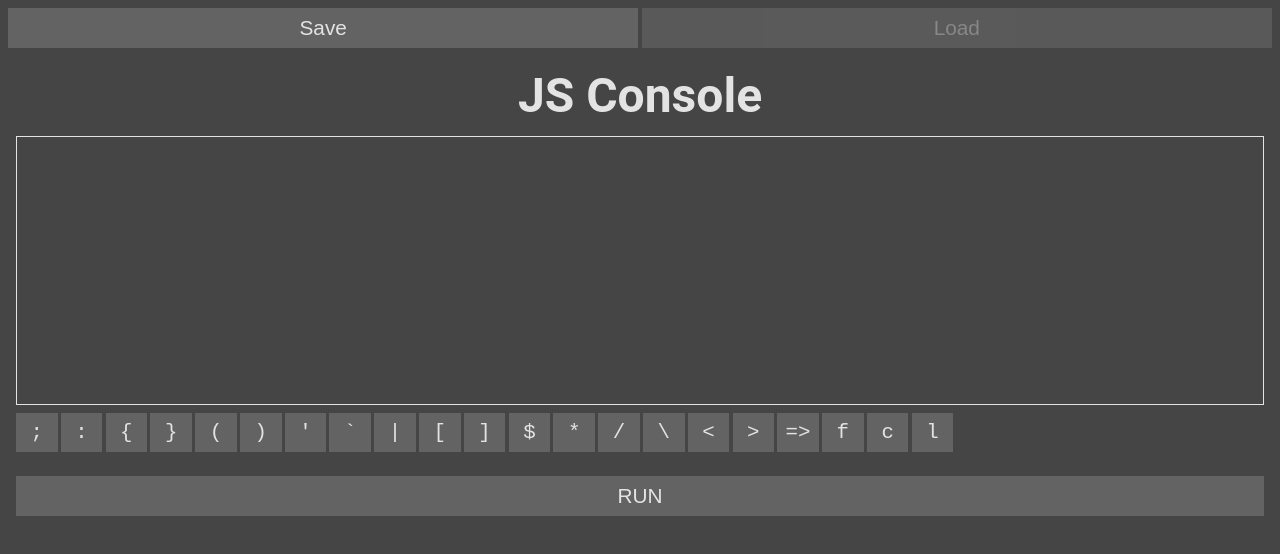
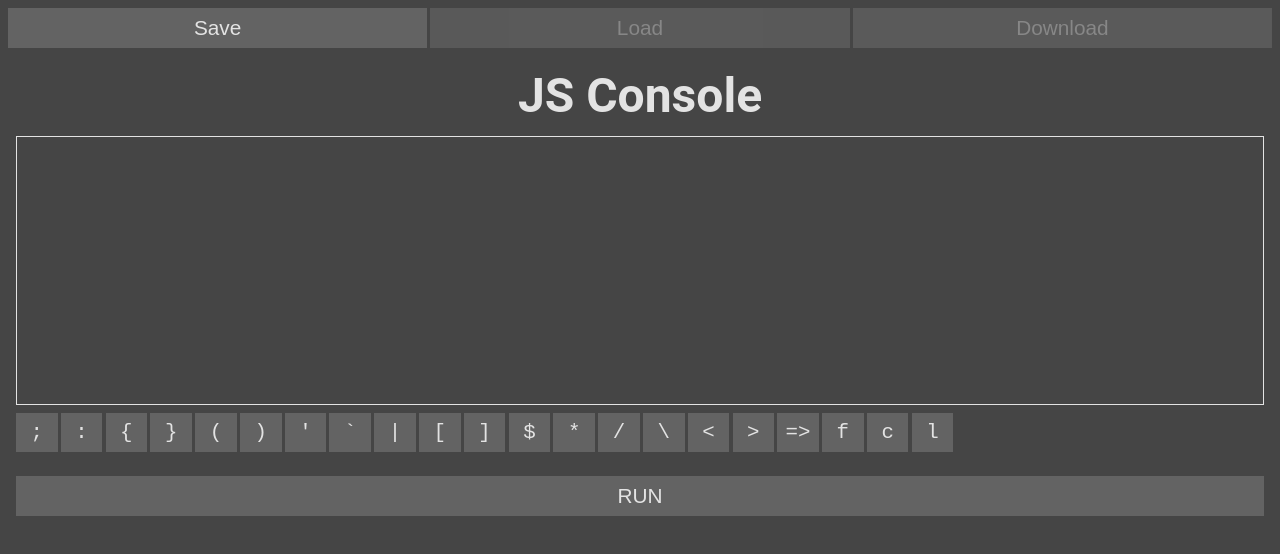
Before and after one commit to paullessing/ideonline.net, an Angular app: page / in a window 1280 px wide. Shown: the top 554 px of the page. Built offline with nearby package versions, Linux system fonts and the light colour scheme.

Commit message:
Add download feature

```diff
--- a/package.json
+++ b/package.json
@@ -12,7 +12,7 @@
     "e2e": "ng e2e",
     "ngsw-config": "node_modules/.bin/ngsw-config dist src/ngsw-config.json",
     "ngsw-copy": "cp node_modules/@angular/service-worker/ngsw-worker.js dist/",
-    "build-prod-ngsw": "node_modules/.bin/ng build --prod && yarn run ngsw-config && yarn run ngsw-copy"
+    "build-prod": "node_modules/.bin/ng build --prod && yarn run ngsw-config && yarn run ngsw-copy"
   },
   "private": true,
   "dependencies": {
@@ -27,6 +27,7 @@
     "@angular/router": "^5.0.0",
     "@angular/service-worker": "^5.0.5",
     "core-js": "^2.4.1",
+    "downloadjs": "^1.4.7",
     "rxjs": "^5.5.2",
     "zone.js": "^0.8.14"
   },
@@ -34,6 +35,7 @@
     "@angular/cli": "1.5.2",
     "@angular/compiler-cli": "^5.0.0",
     "@angular/language-service": "^5.0.0",
+    "@types/downloadjs": "^1.4.0",
     "@types/jasmine": "~2.5.53",
     "@types/jasminewd2": "~2.0.2",
     "@types/node": "~6.0.60",
--- a/src/app/app.component.html
+++ b/src/app/app.component.html
@@ -8,6 +8,11 @@
     (click)="load()"
     [disabled]="!hasStoredCode"
   >Load</button>
+  <button
+    class="header__button"
+    (click)="download()"
+    [disabled]="!js.value"
+  >Download</button>
 </div>
 <h1 class="title">JS Console</h1>
 <textarea
--- a/src/app/app.component.ts
+++ b/src/app/app.component.ts
@@ -1,5 +1,6 @@
 import { Component, ElementRef, OnInit, ViewChild } from '@angular/core';
 import { evalToConsole } from './eval';
+import * as download from 'downloadjs';
 
 export const KEYS = {
   ';':  ';',
@@ -117,6 +118,14 @@ export class AppComponent implements OnInit {
     }
   }
 
+  public download(): void {
+    const text = this.textarea.value;
+    const filename = window.prompt('Enter filename:');
+    if (filename) {
+      download(text, filename, 'application/javascript');
+    }
+  }
+
   private getClosingBrace(opening?: string): string {
     return {
       '{': '}',
```
Also changed, not shown: 1 other file (tests, documents, lock files or other folders).
